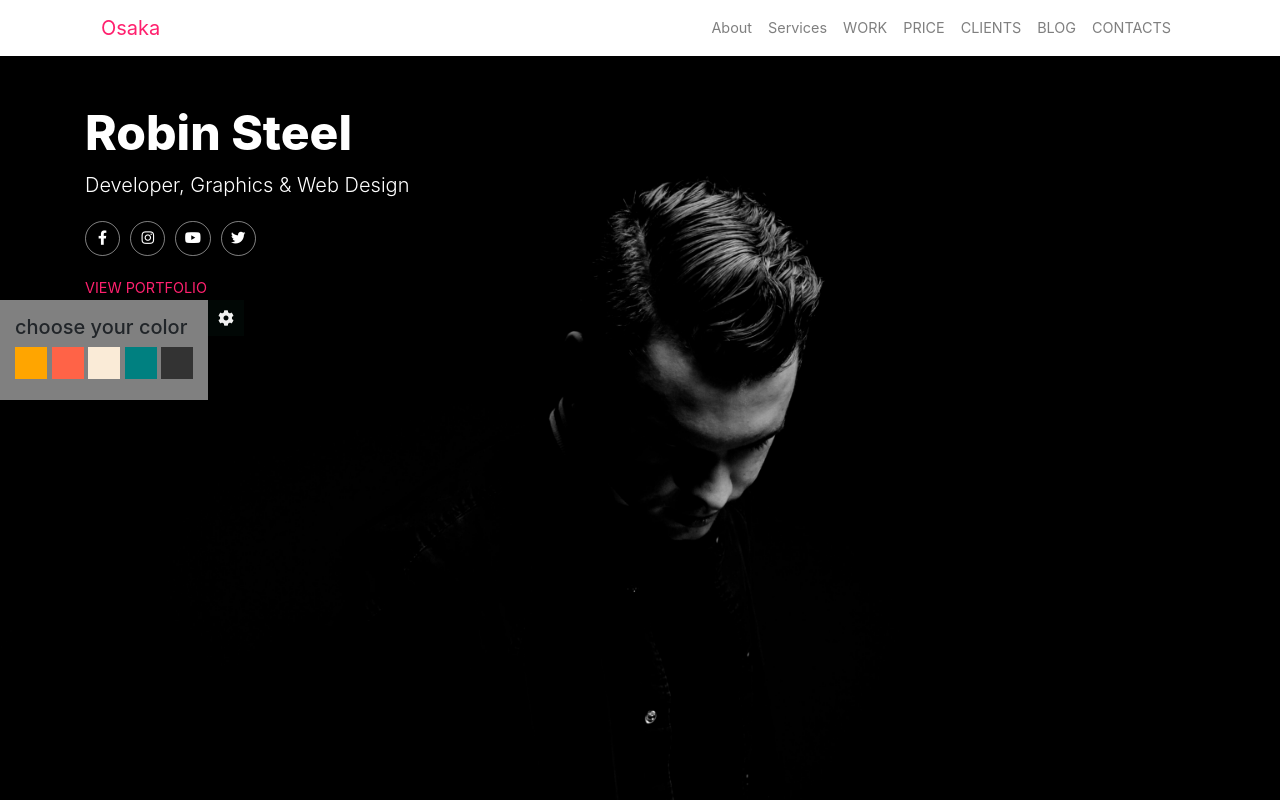
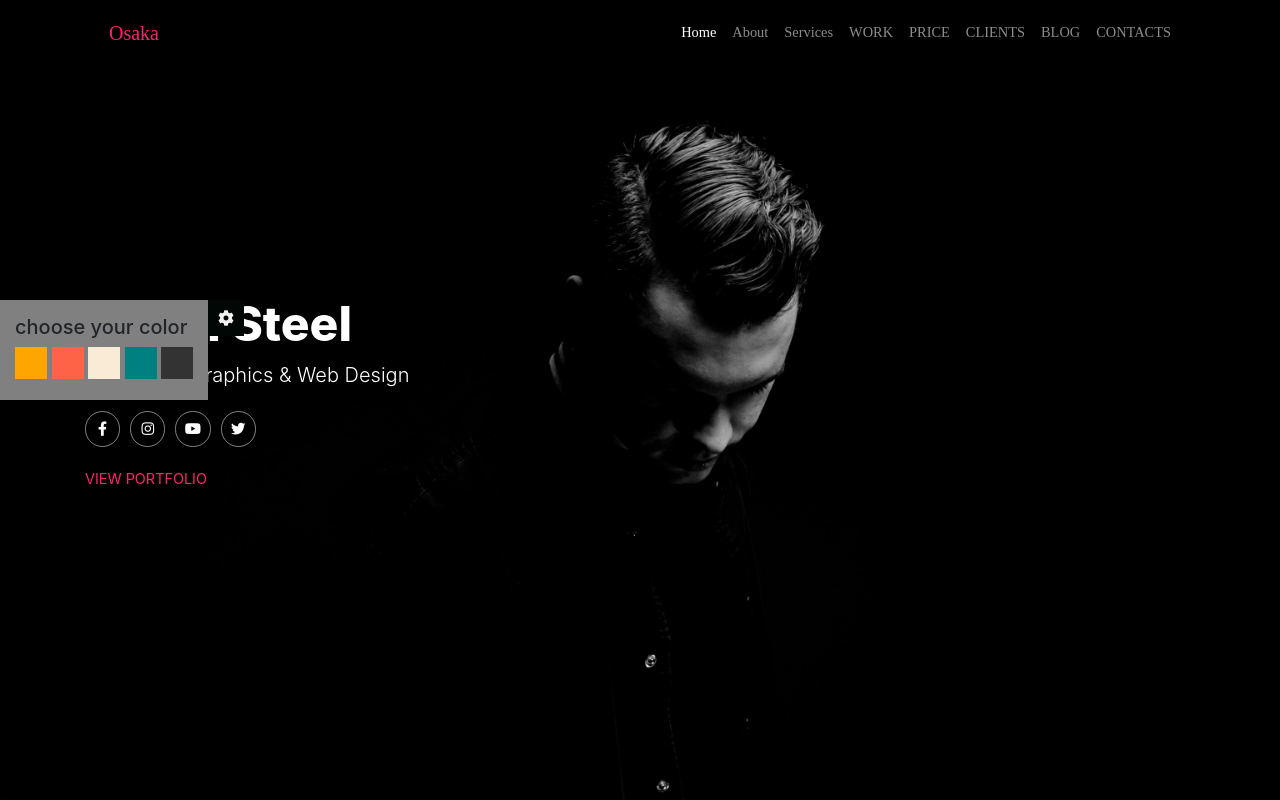
Before and after one commit to m-saleh96/3, a plain HTML site: page index.html in a window 1280 px wide. Shown: the top 800 px of the page. Drawn offline with Linux system fonts and the light colour scheme; files that its build step writes are made by us from their sources.

Commit message:
Update style.css

```diff
--- a/css/style.css
+++ b/css/style.css
@@ -7,6 +7,35 @@ h1
     font-size: 3rem;
     font-weight: 800;
 }
+#sec-1{
+	background-color: black;
+	text-align: justify;
+	position: absolute;
+	top: 0;
+	left: 0;
+	right: 0;
+	z-index: 9999;
+}
+
+nav a {
+	color: #8c8c8c !important;
+	font-size: 0.9rem;
+	padding: 10px 8px !important;
+}
+
+nav button {
+	border: 3px solid white !important;
+}
+
+nav img{
+	width: 40px;
+	padding-right: 5px;
+}
+
+nav{
+	font-family: satisfy;
+}
+
 a
 {
     font-size: 0.9rem;
@@ -69,6 +98,14 @@ a:hover
 {
     color: #Fff;
 }
+
+
+
+
+#sec-2{
+	background-size: cover;
+}
+
 header
 {
     height: 100vh;
@@ -76,12 +113,18 @@ header
     background-size: cover;
     background-position: center center;
     color: #fff;
+    display: flex;
+    align-items: center;
+
 }
 .about-image
 {
     box-shadow: 0 10px 30px rgba(0,0,0,.25);
 }
+#sec-4{
+    background-color: #000;
 
+}
 #services .title h2
 {
     color: #222;
@@ -147,6 +190,7 @@ header
     bottom: 30px;
     right: 20px;
     display: none;
+    z-index: 100000;
 }
 
 
```
